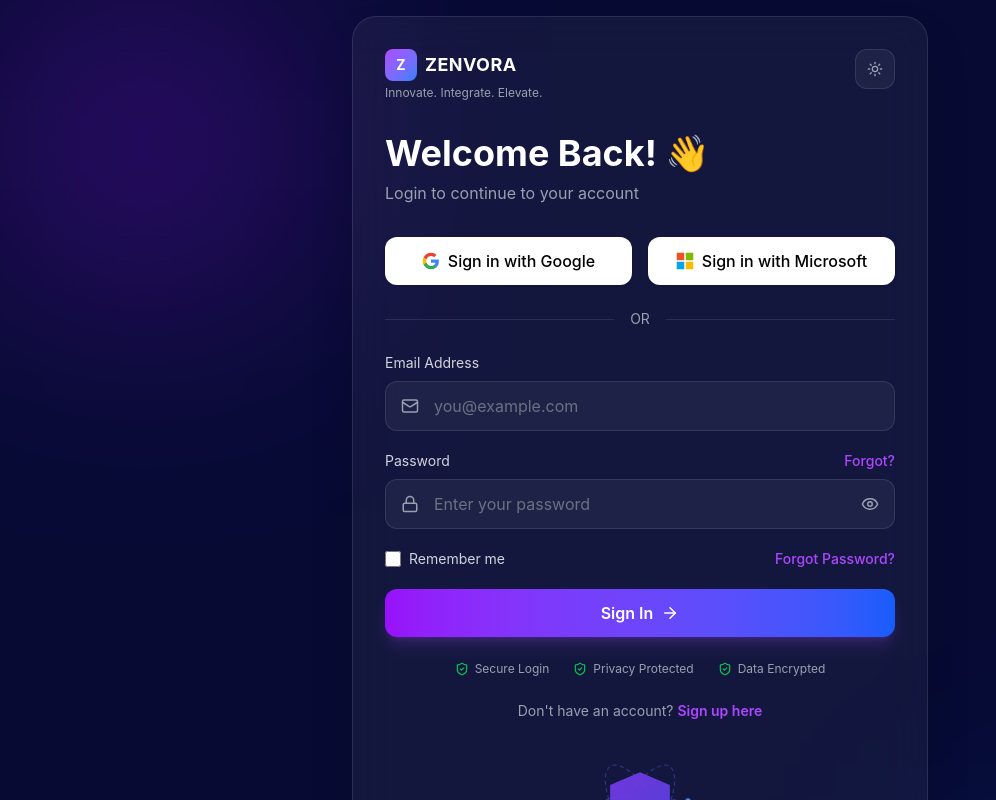
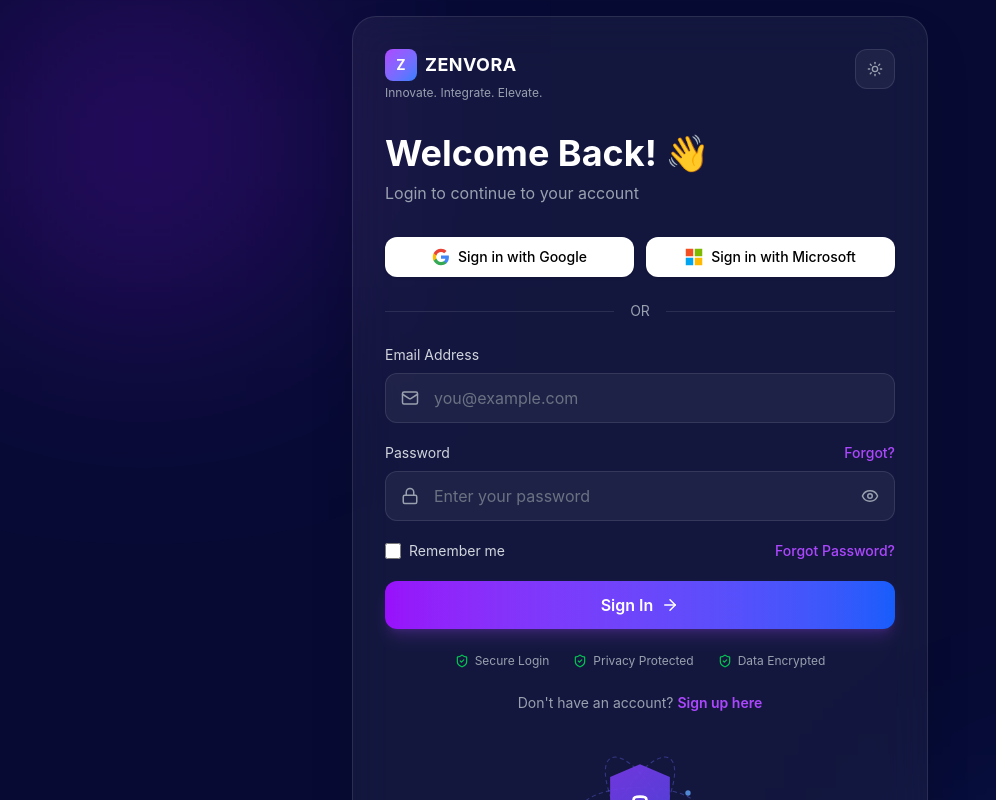
Before and after one commit to ZenvoraPvtLtd/Zenvora---HRM, a React (Vite) app in the folder frontend/: page /login in a window 1280 px wide. Shown: the top 800 px of the page, without its empty margins (0-996 px from the left). Built offline with nearby package versions, Linux system fonts and the light colour scheme.

Commit message:
added routes

```diff
--- a/frontend/src/App.tsx
+++ b/frontend/src/App.tsx
@@ -1,17 +1,14 @@
-import { Routes, Route, Navigate } from "react-router-dom";
-import Login from "./pages/Login";
-import Register from "./pages/Register";
+import { BrowserRouter } from "react-router-dom";
 import { ThemeProvider } from "./context/ThemeContext";
+import AppRoutes from "./routes/AppRoutes";
 
 const App = () => {
   return (
-    <ThemeProvider>
-      <Routes>
-        <Route path="/login" element={<Login />} />
-        <Route path="/register" element={<Register />} />
-        <Route path="/" element={<Navigate to="/login" replace />} />
-      </Routes>
-    </ThemeProvider>
+    <BrowserRouter>
+      <ThemeProvider>
+        <AppRoutes />
+      </ThemeProvider>
+    </BrowserRouter>
   );
 };
 
--- a/frontend/src/main.tsx
+++ b/frontend/src/main.tsx
@@ -1,13 +1,10 @@
 import { StrictMode } from "react";
 import { createRoot } from "react-dom/client";
-import { BrowserRouter } from "react-router-dom";
 import "./index.css";
 import App from "./App.tsx";
 
 createRoot(document.getElementById("root")!).render(
-  <BrowserRouter>
-    <StrictMode>
-      <App />
-    </StrictMode>
-  </BrowserRouter>,
+  <StrictMode>
+    <App />
+  </StrictMode>,
 );
--- a/frontend/src/pages/Login.tsx
+++ b/frontend/src/pages/Login.tsx
@@ -73,7 +73,7 @@ const Login = () => {
             <button
               type="button"
               onClick={toggle}
-              className={`w-10 h-10 rounded-xl border flex items-center justify-center transition-all duration-300 ${t.toggleBtn}`}
+              className={`w-10 h-10 rounded-xl border flex items-center justify-center transition-all duration-300 cursor-pointer ${t.toggleBtn}`}
               title={isDark ? "Switch to Light Mode" : "Switch to Dark Mode"}
             >
               {isDark ? <Sun size={16} /> : <Moon size={16} />}
@@ -87,12 +87,12 @@ const Login = () => {
           </div>
 
           {/* Social Buttons */}
-          <div className="grid grid-cols-2 gap-4 mb-6">
+          <div className="grid grid-cols-1 sm:grid-cols-2 gap-3 mb-6">
             <button
               type="button"
-              className="bg-white text-black rounded-xl py-3 font-medium flex items-center justify-center gap-2 hover:scale-[1.02] transition-all duration-300 shadow-sm"
+              className="bg-white text-black rounded-xl py-2.5 text-sm font-medium flex items-center justify-center gap-2 hover:scale-[1.02] transition-all duration-300 shadow-sm cursor-pointer"
             >
-              <svg width="18" height="18" viewBox="0 0 24 24">
+              <svg width="18" height="18" viewBox="0 0 24 24" className="shrink-0">
                 <path fill="#4285F4" d="M22.56 12.25c0-.78-.07-1.53-.2-2.25H12v4.26h5.92c-.26 1.37-1.04 2.53-2.21 3.31v2.77h3.57c2.08-1.92 3.28-4.74 3.28-8.09z" />
                 <path fill="#34A853" d="M12 23c2.97 0 5.46-.98 7.28-2.66l-3.57-2.77c-.98.66-2.23 1.06-3.71 1.06-2.86 0-5.29-1.93-6.16-4.53H2.18v2.84C3.99 20.53 7.7 23 12 23z" />
                 <path fill="#FBBC05" d="M5.84 14.09c-.22-.66-.35-1.36-.35-2.09s.13-1.43.35-2.09V7.07H2.18C1.43 8.55 1 10.22 1 12s.43 3.45 1.18 4.93l2.85-2.22.81-.62z" />
@@ -103,9 +103,9 @@ const Login = () => {
 
             <button
               type="button"
-              className="bg-white text-black rounded-xl py-3 font-medium flex items-center justify-center gap-2 hover:scale-[1.02] transition-all duration-300 shadow-sm"
+              className="bg-white text-black rounded-xl py-2.5 text-sm font-medium flex items-center justify-center gap-2 hover:scale-[1.02] transition-all duration-300 shadow-sm cursor-pointer"
             >
-              <svg width="18" height="18" viewBox="0 0 24 24">
+              <svg width="18" height="18" viewBox="0 0 24 24" className="shrink-0">
                 <path fill="#F25022" d="M1 1h10v10H1z" />
                 <path fill="#7FBA00" d="M13 1h10v10H13z" />
                 <path fill="#00A4EF" d="M1 13h10v10H1z" />
@@ -159,7 +159,7 @@ const Login = () => {
                 <button
                   type="button"
                   onClick={() => setShowPassword(!showPassword)}
-                  className={`absolute right-4 top-1/2 -translate-y-1/2 transition-colors ${t.eyeBtn}`}
+                  className={`absolute right-4 top-1/2 -translate-y-1/2 transition-colors cursor-pointer ${t.eyeBtn}`}
                 >
                   {showPassword ? <EyeOff size={18} /> : <Eye size={18} />}
                 </button>
@@ -179,7 +179,7 @@ const Login = () => {
             {/* Submit */}
             <button
               type="submit"
-              className="w-full bg-linear-to-r from-purple-600 to-blue-600 hover:opacity-90 text-white font-semibold py-3 rounded-xl transition-all duration-300 hover:scale-[1.01] shadow-lg shadow-purple-500/20 flex items-center justify-center gap-2"
+              className="w-full bg-linear-to-r from-purple-600 to-blue-600 hover:opacity-90 text-white font-semibold py-3 rounded-xl transition-all duration-300 hover:scale-[1.01] shadow-lg shadow-purple-500/20 flex items-center justify-center gap-2 cursor-pointer"
             >
               Sign In
               <svg xmlns="http://www.w3.org/2000/svg" width="18" height="18" viewBox="0 0 24 24" fill="none" stroke="currentColor" strokeWidth="2" strokeLinecap="round" strokeLinejoin="round">
--- a/frontend/src/pages/Register.tsx
+++ b/frontend/src/pages/Register.tsx
@@ -120,7 +120,7 @@ const Register = () => {
             <button
               type="button"
               onClick={toggle}
-              className={`w-10 h-10 rounded-xl border flex items-center justify-center transition-all duration-300 ${t.toggleBtn}`}
+              className={`w-10 h-10 rounded-xl border flex items-center justify-center transition-all duration-300 cursor-pointer ${t.toggleBtn}`}
               title={isDark ? "Switch to Light Mode" : "Switch to Dark Mode"}
             >
               {isDark ? <Sun size={16} /> : <Moon size={16} />}
@@ -129,7 +129,7 @@ const Register = () => {
 
           {/* Heading */}
           <div className="mb-8">
-            <h2 className={`text-4xl font-bold mb-2 ${t.heading}`}>Create Account 🚀</h2>
+            <h2 className={`text-4xl font-bold mb-2 ${t.heading}`}>Create Account</h2>
             <p className={t.subtext}>Join Zenvora and start your journey</p>
           </div>
 
@@ -222,7 +222,7 @@ const Register = () => {
                 <button
                   type="button"
                   onClick={() => setShowPassword(!showPassword)}
-                  className={`absolute right-4 top-1/2 -translate-y-1/2 transition-colors ${t.eyeBtn}`}
+                  className={`absolute right-4 top-1/2 -translate-y-1/2 transition-colors cursor-pointer ${t.eyeBtn}`}
                 >
                   {showPassword ? <EyeOff size={18} /> : <Eye size={18} />}
                 </button>
@@ -267,7 +267,7 @@ const Register = () => {
                 <button
                   type="button"
                   onClick={() => setShowConfirmPassword(!showConfirmPassword)}
-                  className={`absolute right-4 top-1/2 -translate-y-1/2 transition-colors ${t.eyeBtn}`}
+                  className={`absolute right-4 top-1/2 -translate-y-1/2 transition-colors cursor-pointer ${t.eyeBtn}`}
                 >
                   {showConfirmPassword ? <EyeOff size={18} /> : <Eye size={18} />}
                 </button>
@@ -297,7 +297,7 @@ const Register = () => {
             <button
               type="submit"
               disabled={loading}
-              className="w-full bg-linear-to-r from-purple-600 to-blue-600 hover:opacity-90 text-white font-semibold py-3 rounded-xl transition-all duration-300 hover:scale-[1.01] shadow-lg shadow-purple-500/20 flex items-center justify-center gap-2 disabled:opacity-60 disabled:cursor-not-allowed"
+              className="w-full bg-linear-to-r from-purple-600 to-blue-600 hover:opacity-90 text-white font-semibold py-3 rounded-xl transition-all duration-300 hover:scale-[1.01] shadow-lg shadow-purple-500/20 flex items-center justify-center gap-2 cursor-pointer disabled:opacity-60 disabled:cursor-not-allowed"
             >
               {loading ? "Creating Account..." : (
                 <>
--- /dev/null
+++ b/frontend/src/routes/AppRoutes.tsx
@@ -0,0 +1,15 @@
+import { Routes, Route, Navigate } from "react-router-dom";
+import Login from "../pages/Login";
+import Register from "../pages/Register";
+
+const AppRoutes = () => {
+  return (
+    <Routes>
+      <Route path="/login" element={<Login />} />
+      <Route path="/register" element={<Register />} />
+      <Route path="/" element={<Navigate to="/login" replace />} />
+    </Routes>
+  );
+};
+
+export default AppRoutes;
```
